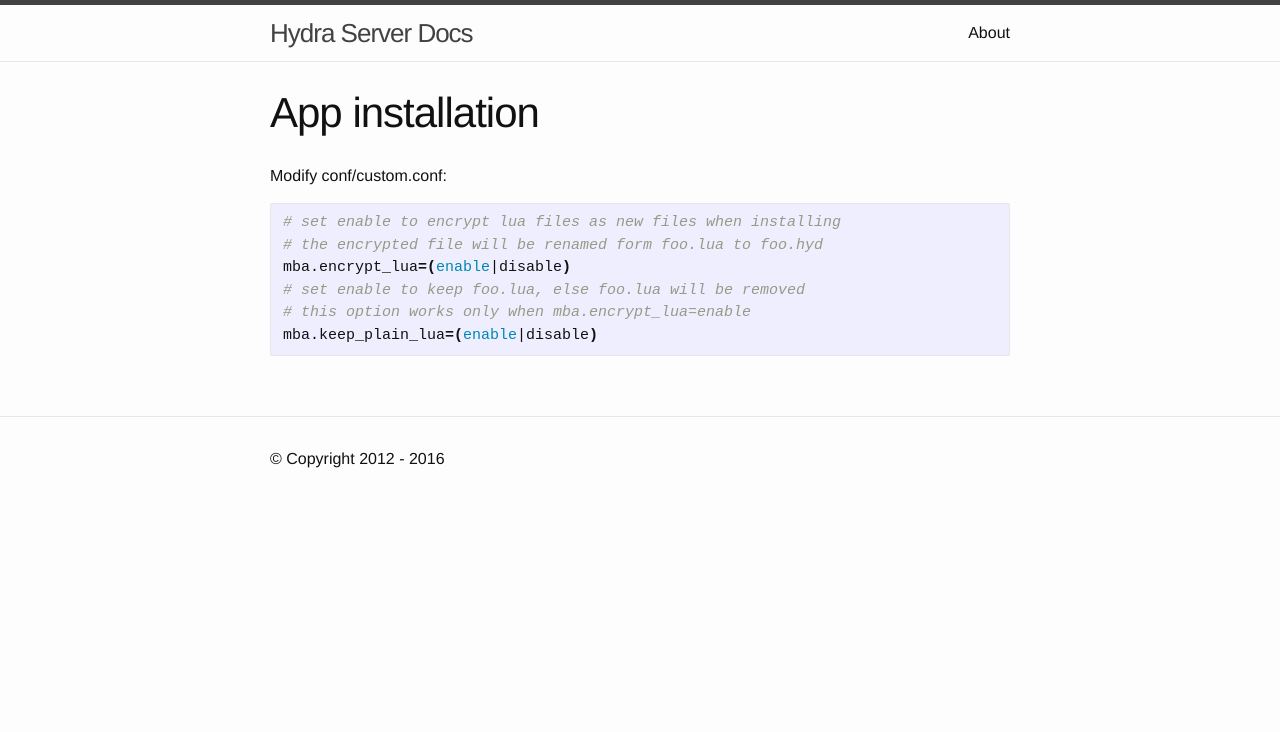
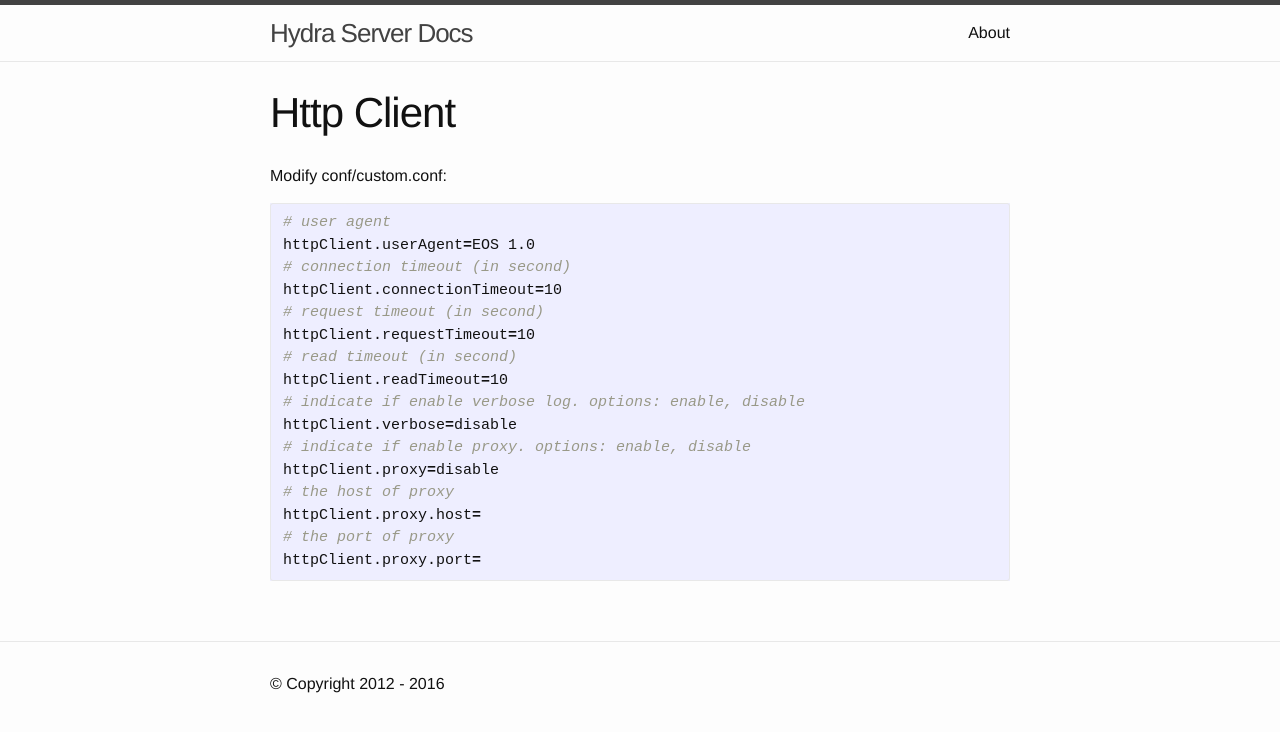
Before and after one commit to hp-liangzhang/hp-liangzhang.github.com, a Jekyll site: the page built from _posts/conf/2016-02-29-conf-app-installation.markdown, in a window 1280 px wide. Shown: the top 732 px of the page. Built offline with Jekyll 4.4.1, drawn with Linux system fonts in a browser that asks for light colours.

Commit message:
update docs

````diff
--- a/_posts/conf/2016-02-29-conf-app-installation.markdown
+++ b/_posts/conf/2016-02-29-conf-app-installation.markdown
@@ -1,16 +1,26 @@
 ---
 layout: post
-title:  "App installation"
+title:  "Http Client"
 date:   2016-03-3 00:41:34 +0800
 categories: Configuration
 ---
 Modify conf/custom.conf:
 
 ```shell
-# set enable to encrypt lua files as new files when installing
-# the encrypted file will be renamed form foo.lua to foo.hyd
-mba.encrypt_lua=(enable|disable)
-# set enable to keep foo.lua, else foo.lua will be removed
-# this option works only when mba.encrypt_lua=enable
-mba.keep_plain_lua=(enable|disable)
+# user agent
+httpClient.userAgent=EOS 1.0
+# connection timeout (in second)
+httpClient.connectionTimeout=10
+# request timeout (in second)
+httpClient.requestTimeout=10
+# read timeout (in second)
+httpClient.readTimeout=10
+# indicate if enable verbose log. options: enable, disable
+httpClient.verbose=disable
+# indicate if enable proxy. options: enable, disable
+httpClient.proxy=disable
+# the host of proxy
+httpClient.proxy.host=
+# the port of proxy
+httpClient.proxy.port=
 ```
--- a/_posts/deployment/2016-02-29-deploy-on-mac-linux.markdown
+++ b/_posts/deployment/2019-02-29-deploy-on-mac-linux.markdown
@@ -1,7 +1,7 @@
 ---
 layout: post
 title:  "Deploy on Mac / Linux"
-date:   2016-02-29 14:26:34 +0800
+date:   2019-02-29 14:26:34 +0800
 categories: Deployment
 ---
 # Objectives
@@ -9,8 +9,8 @@ categories: Deployment
 
 # Prerequisites
 * Linux / Mac / Windows
-* JDK 7.0
-* Playframework 1.3.x
+* JDK 8.0
+* Playframework 1.4.x
 
 Assume that the commands of **play** and **java** is in the PATH.
 
````
Also changed, not shown: _posts/conf/2019-02-29-http-client.markdown (added, +16 -0 lines).
